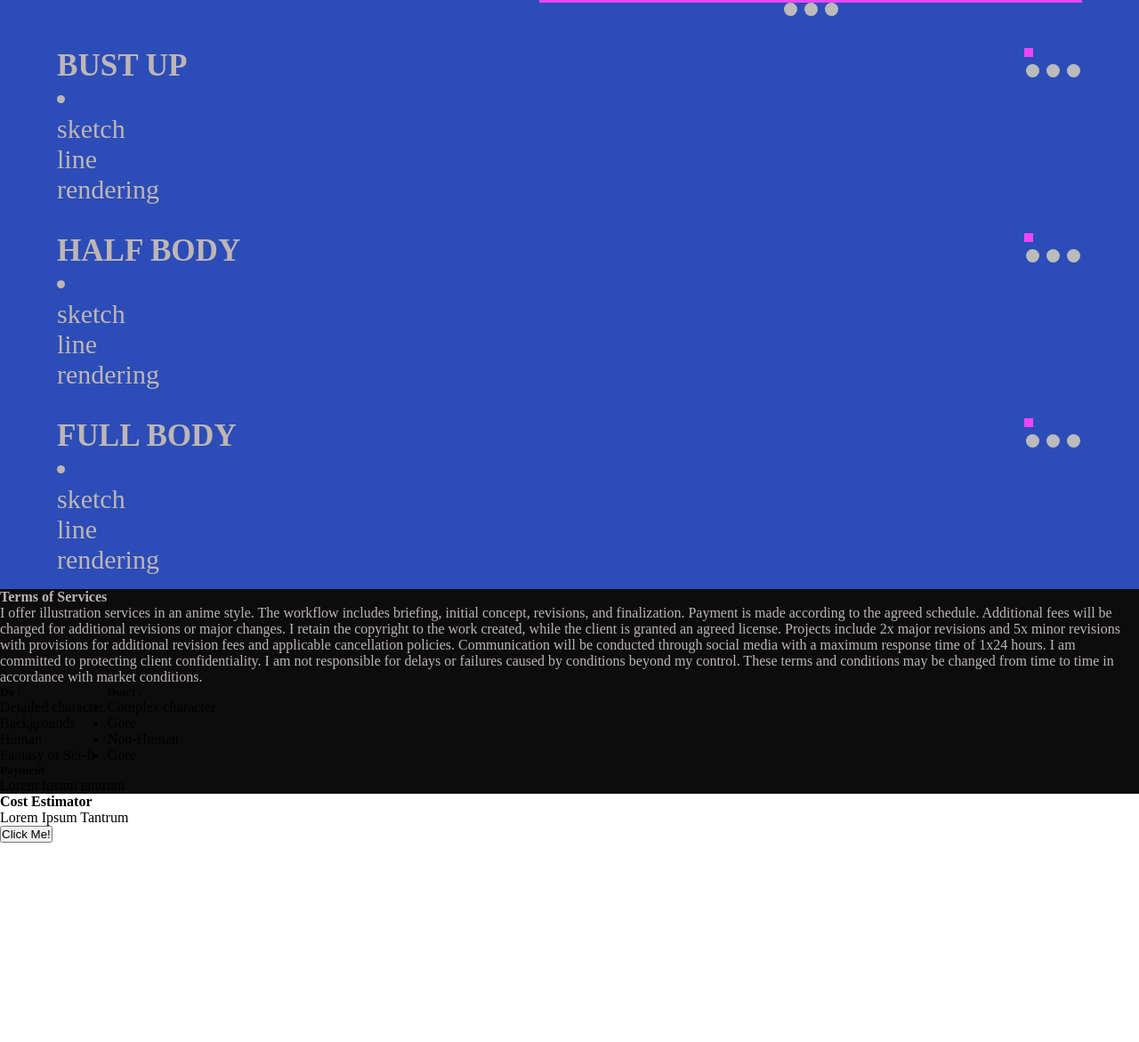
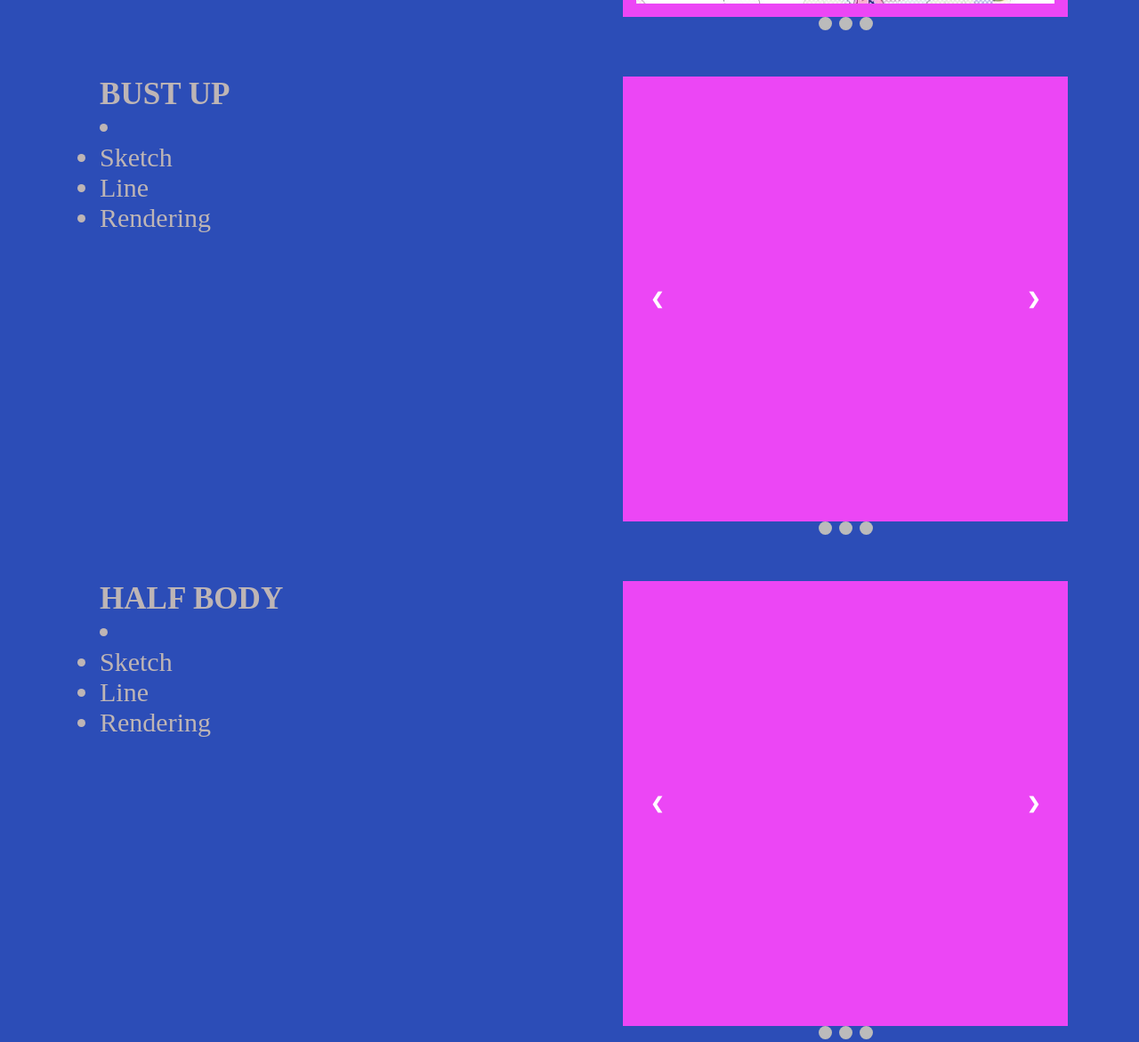
Before and after one commit to mariamykepin/RPL-Project, a plain HTML site: page rpl-daepros/RPL-Project/services1.html in a window 1280 px wide. Shown: the part 742-1913 px from the top of the page at 89% size. Before the commit the page ends 1689 px from the top, so only its background shows below. Drawn offline with Linux system fonts and the light colour scheme.

Commit message:
Add files via upload

```diff
--- a/rpl-daepros/RPL-Project/services1.html
+++ b/rpl-daepros/RPL-Project/services1.html
@@ -32,12 +32,15 @@
         <div class="point"><h3>HEADSHOT</h3>
             <div class="partc" id="prodlist">
                 <li class="pricelist">
-                    <ol><p>sketch</p></ol>
-                    <ol><p>line</p></ol>
-                    <ol><p>rendering</p></ol>
+                    <ul>
+                        <li>Sketch</li>
+                        <li>Line</li>
+                        <li>Rendering</li>
+                    </ul>
                 </li>
             </div>
         </div>
+
         <div class="carousel">
             <div class="carousel2">
                 <div class="Sshow">
@@ -55,7 +58,7 @@
 
                     <div class="mySlides1 fade">
                         <div class="numbertext">3 / 3</div>
-                        <img src="img3.jpg" style="width:100%">
+                        <img src="Cure.Sky.600.3871876.jpg" style="width:100%">
                         <div class="text">Rendering</div>
                     </div>
 
@@ -76,9 +79,11 @@
         <div class="point"><h3>BUST UP</h3>
             <div class="partc" id="prodlist">
                 <li class="pricelist">
-                    <ol><p>sketch</p></ol>
-                    <ol><p>line</p></ol>
-                    <ol><p>rendering</p></ol>
+                    <ul>
+                        <li>Sketch</li>
+                        <li>Line</li>
+                        <li>Rendering</li>
+                    </ul>
                 </li>
             </div>
         </div>
@@ -121,9 +126,11 @@
         <div class="point"><h3>HALF BODY</h3>
             <div class="partc" id="prodlist">
                 <li class="pricelist">
-                    <ol><p>sketch</p></ol>
-                    <ol><p>line</p></ol>
-                    <ol><p>rendering</p></ol>
+                    <ul>
+                        <li>Sketch</li>
+                        <li>Line</li>
+                        <li>Rendering</li>
+                    </ul>
                 </li>
             </div>
         </div>
@@ -166,9 +173,11 @@
         <div class="point"><h3>FULL BODY</h3>
             <div class="partc" id="prodlist">
                 <li class="pricelist">
-                    <ol><p>sketch</p></ol>
-                    <ol><p>line</p></ol>
-                    <ol><p>rendering</p></ol>
+                    <ul>
+                        <li>Sketch</li>
+                        <li>Line</li>
+                        <li>Rendering</li>
+                    </ul>
                 </li>
             </div></div>
 
@@ -207,11 +216,11 @@
     </section>
 
     <section class="tos">
-    <div class="explaintos" id="descenter">
+        <div class="explaintos">
             <div>
-            <h4>Terms of Services</h4>
+                <h4 id="descenter">Terms of Services</h4>
             </div>
-        <div>
+            <div id="expcent">
                 <p>I offer illustration services in an anime style. The workflow includes briefing, initial concept, revisions, and finalization.
                     Payment is made according to the agreed schedule. Additional fees will be charged for additional revisions or major changes.
                     I retain the copyright to the work created, while the client is granted an agreed license. Projects include 2x major revisions and 5x minor revisions with provisions for additional revision fees and applicable cancellation policies.
@@ -219,8 +228,9 @@
                     These terms and conditions may be changed from time to time in accordance with market conditions.</p>
             </div>
         </div>
-    <div class="does" id="dleft">
-        <h5>Do :</h5>
+        <div class="dd">
+            <div class="do" id="dleft">
+                <h4>Do :</h4>
                 <ul>
                     <li>Detailed character</li>
                     <li>Backgrounds</li>
@@ -229,7 +239,7 @@
                 </ul>
             </div>
             <div class="dont" id="dright">
-        <h5>Don't :</h5>
+                <h4>Don't :</h4>
                 <ul>
                     <li>Complex character</li>
                     <li>Gore</li>
@@ -237,13 +247,14 @@
                     <li>Gore</li>
                 </ul>
             </div>
-    <div class="payment" id="descenter">
-        <h5>Payment</h5>
-        <p>Lorem Ipsum tantrum </p>
+        </div>
+        <div class="payment">
+            <h4>Payment</h4>
+            <p class="pydesc" id="expent">Lorem Ipsum tantrum </p>
         </div>
     </section>
 
-       <section class="cost_estimator">
+       <section class="costestimator">
             <div class="costtitle">
                 <h4> Cost Estimator </h4>
             </div>
--- a/rpl-daepros/RPL-Project/servicestemp.css
+++ b/rpl-daepros/RPL-Project/servicestemp.css
@@ -9,40 +9,41 @@
   --daegreen : rgb(165, 254, 166);
 }
 
-    *{
-        padding :0;
-        margin : 0;
+* {
+  padding: 0;
+  margin: 0;
   box-sizing: border-box;
-        -webkit-font-smoothing : antialiased;
+  -webkit-font-smoothing: antialiased;
 }
 
-    .headerserv{
+.headerserv {
   background-size: cover;
   background-color: var(--secondary);
   display: flex;
-        justify-content: center; /* Center elements horizontally */
-        align-items: center; /* Center elements vertically (optional) */
+  justify-content: center;
+  align-items: center;
   height: 10em;
-        margin-left: auto; /* Menambah jarak ke kiri */
-        margin-right: auto; /* Menambah jarak ke kanan */
+  margin-left: auto;
+  margin-right: auto;
 }
 
-    .center1{
-        background-size: cover ;
+.center1 {
+  background-size: cover;
   background-color: var(--daegreen);
   justify-content: center;
   text-align: center;
   height: 15em;
 }
 
-    .Services1{
+.Services1 {
   display: inline-block;
   width: 2em;
   text-align: left;
   color: var(--daegreen);
   font-size: 2em;
 }
-    .Services2{
+
+.Services2 {
   display: inline-block;
   width: 3em;
   text-align: right;
@@ -50,67 +51,89 @@
   font-size: 2em;
 }
 
-    .catalogue{
+.catalogue {
   display: flexbox;
 }
-    .uppername{
-        text-align: center; /* Mengatur posisi teks ke tengah */
-        background-color: var(--daeblue); /* Mengatur warna background menjadi abu-abu muda */
+
+.uppername {
+  text-align: center;
+  background-color: var(--daeblue);
   padding: 1em;
 }
-    .illustday{
+
+.illustday {
   font-size: 2em;
-        color :var(--daegreen);
+  color: var(--daegreen);
 }
 
-    .contents{
-        background-color: var(--daeblue); /* Mengatur warna background menjadi abu-abu muda */
+.contents {
+  background-color: var(--daeblue);
   padding: 1em;
   width: 100%;
 }
 
-    #headshot, #bustup, #halfbody, #fullbody{
+#headshot, #bustup, #halfbody, #fullbody {
   justify-self: start;
   display: inline-flex;
-      width: 100%;
-      padding-left: 4em;
-      padding-right: 4em;
+  padding-left: 7em;
+  padding-right: 5em;
+  padding-top: 2em;
 }
 
-    .carousel{
+.carousel {
   float: right;
   text-align: right;
   margin-left: auto;
 }
 
-    .point{
+.point {
   font-size: 30px;
   color: var(--bgLight);
 }
+
 /* Slideshow container */
 .Sshow {
-      max-width: 1000px;
-      max-height: 500px;
+  width: 500px;
+  height : 500px;
+  max-width: 100%;
+  max-height: 100%;
   position: relative;
   margin: auto;
   float: left;
   overflow: hidden;
-      border: 5px solid var(--daepink);
+  border: 15px solid var(--daepink);
+  background-color: var(--daepink);
+  display: flex;
+  justify-content: center; /* Mengatur posisi gambar di tengah horizontal */
+  align-items: center; /* Mengatur posisi gambar di tengah vertikal */
+}
+
+.Sshow img {
+  width: 100%;
+  height: 100%;
+  max-width: none;
+  max-height: none;
+  object-fit: contain; /* Memastikan gambar tetap di dalam kotak tanpa memotong atau memperbesar */
 }
 
 /* Hide the images by default */
-      .mySlides1, .mySlides2, .mySlides3, .mySlides4 {display: none}
+.mySlides1, .mySlides2, .mySlides3, .mySlides4 {
+  display: none;
+}
+
 img {
   vertical-align: middle;
   width: 100%;
   height: 100%;
   object-fit: cover;
 }
+
 .Sshow img {
   width: 100%;
   height: 100%;
   object-fit: cover;
 }
+
 /* Next & previous buttons */
 .prev, .next {
   cursor: pointer;
@@ -127,25 +150,20 @@
   user-select: none;
 }
 
-      /* Position the "next button" to the right */
 .next {
   right: 0;
   border-radius: 3px 0 0 3px;
 }
 
-      /* Position the "next button" to the right */
 .prev {
   left: 0;
   border-radius: 3px 0 0 3px;
 }
 
-
-      /* On hover, add a black background color with a little bit see-through */
 .prev:hover, .next:hover {
   background-color: rgba(0,0,0,0.8);
 }
 
-      /* Caption text */
 .text {
   color: var(--bgDark);
   font-size: 15px;
@@ -156,7 +174,6 @@
   text-align: center;
 }
 
-      /* Number text (1/3 etc) */
 .numbertext {
   color: #f2f2f2;
   font-size: 12px;
@@ -165,7 +182,6 @@
   top: 0;
 }
 
-      /* The dots/bullets/indicators */
 .dot {
   cursor: pointer;
   height: 15px;
@@ -181,10 +197,9 @@
   background-color: #717171;
 }
 
-      /* Fading animation */
-      .fade {
-        animation-name: fade;
-        animation-duration: 1.5s;
+@-webkit-keyframes fade {
+  from {opacity: .4}
+  to {opacity: 1}
 }
 
 @keyframes fade {
@@ -195,14 +210,65 @@
 .tos {
   background-color: var(--bgDark);
 }
+
 .explaintos{
-        color : var(--bgLight)
+  color: var(--bgLight);
+  display: flex;
+  justify-content: center;
+  align-items: center;
+  flex-direction: column;
+  padding-top: 5em;
 }
 
-      .does{
-        display: inline-block;
+#descenter, #expcent{
+  margin-top: 1em;
+  font-size: x-large;
+  max-width: 35em;
+  align-items: flex-start;
+  text-align: justify; /* Menjadikan teks rata kanan-kiri */
 }
 
-      .dont{
-        display: inline-block;
+.dd {
+  color: var(--bgLight);
+  display: flex;
+  justify-content: center;
+  gap: 10em;
+  margin-top: 20px;
+  font-size: x-large;
+  padding-top: 1em;
 }
+.payment{
+  display: flex;
+  justify-content: center;
+  align-items: center;
+  flex-direction: column;
+  text-align: center;
+  max-width: 35em;
+  margin: 0 auto;
+  color: var(--bgLight);
+  margin-top: 20px;
+  font-size: x-large;
+}
+
+.pydesc{
+  padding-top: 1em;
+  padding-bottom: 5em;
+}
+
+.costestimator{
+  display: flex;
+  justify-content: center;
+  align-items: center;
+  flex-direction: column;
+  text-align: center;
+  max-width: 35em;
+  margin: 0 auto;
+  color: var(--bgDark);
+  margin-top: 20px;
+  font-size: xx-large;
+  color:var(--bgDark)
+}
+
+.costtitle{
+  padding-top: 5em;
+}
```
Also changed, not shown: rpl-daepros/RPL-Project/Cure.Sky.600.3871876.jpg (added). Lines whose indentation alone changed are shown as unchanged.
